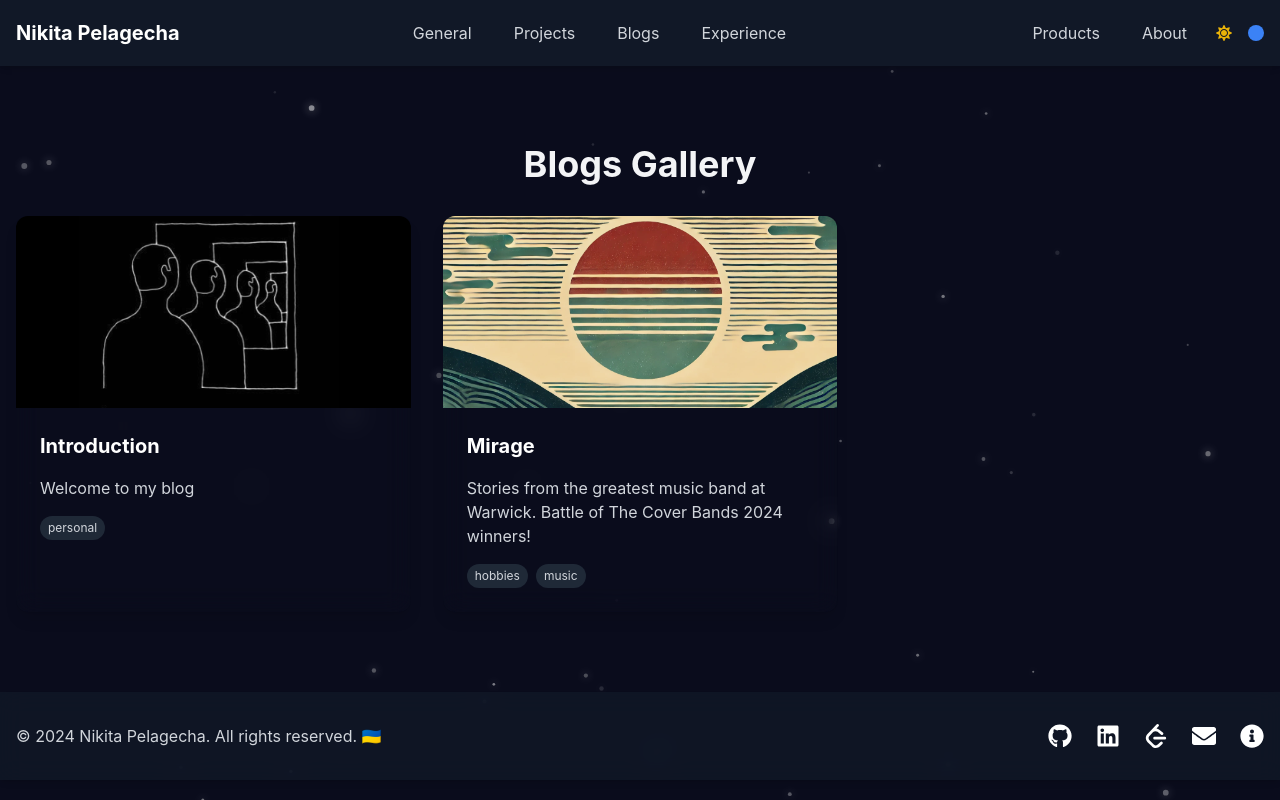
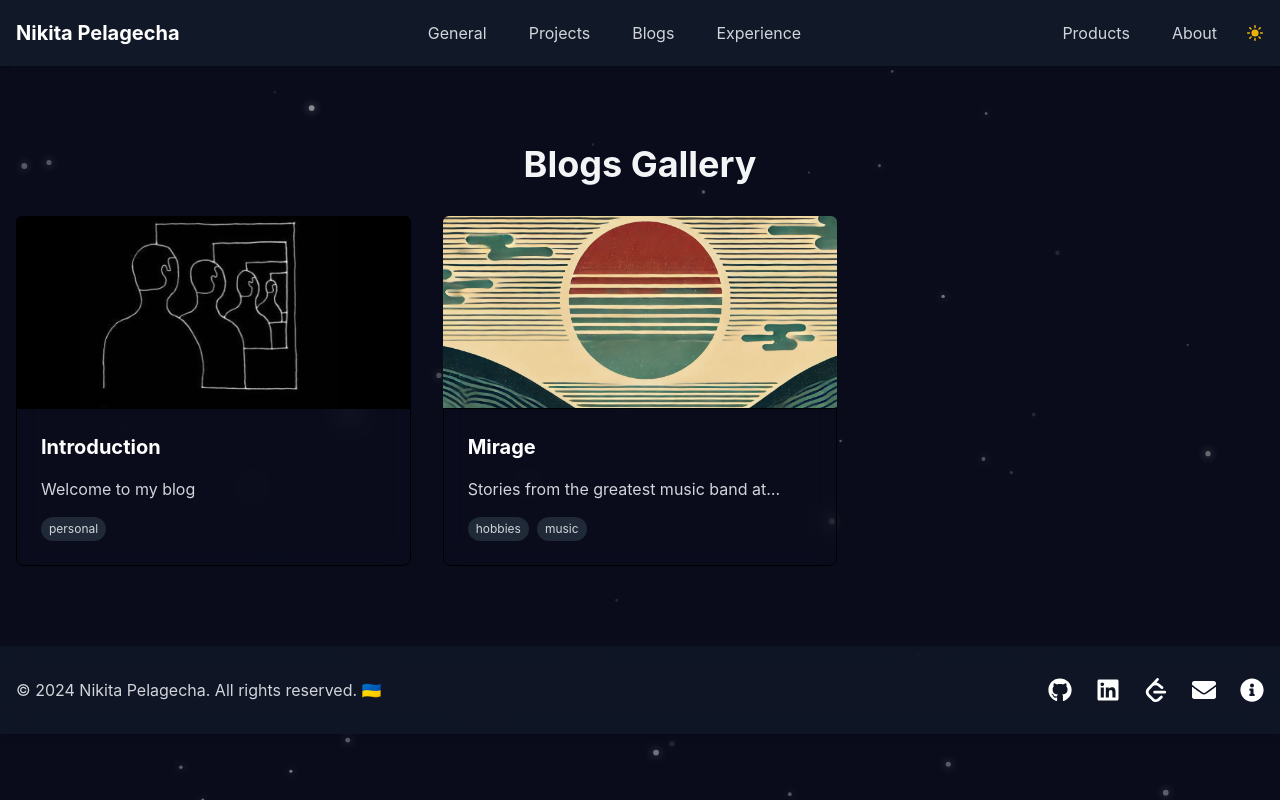
Before and after one commit to pelagecha/website, a Next.js app: page /pages/blogs in a window 1280 px wide. Built offline with nearby package versions, Linux system fonts and the light colour scheme.

Commit message:
changed the style, made less rounded, fixing small details

```diff
--- a/app/components/HomePage.tsx
+++ b/app/components/HomePage.tsx
@@ -154,12 +154,12 @@ const HomePage: React.FC = () => {
                     </section>
 
                     {/* Contact Section */}
-                    <section
+                    {/* <section
                         id="contact"
                         className="scroll-mt-0 px-0 md:px-0 relative"
                     >
                         <div className="absolute inset-0 bg-gradient-to-b from-purple-500/10 via-indigo-500/10 to-cyan-500/10 dark:from-purple-900/30 dark:via-indigo-900/30 dark:to-cyan-800/30 opacity-50"></div>
-                    </section>
+                    </section> */}
                 </div>
             </div>
         </ParallaxProvider>
--- a/app/components/InfoSection.tsx
+++ b/app/components/InfoSection.tsx
@@ -37,7 +37,7 @@ const InfoTile: React.FC<InfoTileProps> = ({
                         ? "bg-gray-800 text-white"
                         : "bg-white text-gray-800" // Changed from gradient to solid white
                 }
-                p-5 sm:p-6 rounded-xl ${
+                p-5 sm:p-6 rounded-lg ${
                     theme === "dark" ? "shadow-lg" : "shadow-md" // Use a lighter shadow in light mode
                 }
                 ${size === "large" ? "col-span-1 sm:col-span-2" : ""}
@@ -95,7 +95,7 @@ const InfoSection: React.FC = () => {
                 theme === "dark"
                     ? "bg-gray-900 bg-opacity-10 text-white" // Semi-transparent dark background
                     : "bg-transparent text-gray-800" // Fully transparent in light mode
-            } p-4 sm:p-8 md:p-12 rounded-3xl max-w-7xl w-full mx-auto backdrop-blur-sm transition-colors duration-500`}
+            } p-4 sm:p-8 md:p-12 rounded-xl max-w-7xl w-full mx-auto backdrop-blur-sm transition-colors duration-500`}
         >
             <div className="grid grid-cols-1 sm:grid-cols-2 md:grid-cols-3 lg:grid-cols-4 gap-4 sm:gap-6 md:gap-8">
                 {/* Profile Image */}
@@ -112,7 +112,7 @@ const InfoSection: React.FC = () => {
                                 objectFit: "cover",
                                 pointerEvents: "none",
                             }}
-                            className={`rounded-3xl border-4 ${
+                            className={`rounded-lg border-4 ${
                                 theme === "dark"
                                     ? "border-gray-700"
                                     : "border-black"
@@ -334,8 +334,8 @@ const InfoSection: React.FC = () => {
                                     size={28}
                                     className={`${
                                         theme === "dark"
-                                            ? "text-white hover:text-purple-400"
-                                            : "text-blue-700 hover:text-purple-500"
+                                            ? "text-blue-400 hover:text-blue-300"
+                                            : "text-blue-700 hover:text-blue-600"
                                     } transition-colors duration-300`}
                                 />
                             </a>
@@ -353,7 +353,7 @@ const InfoSection: React.FC = () => {
                                     className={`${
                                         theme === "dark"
                                             ? "text-white hover:text-purple-400"
-                                            : "text-blue-700 hover:text-purple-500"
+                                            : "text-blue-700 hover:text-blue-600"
                                     } transition-colors duration-300`}
                                 />
                             </a>
--- a/app/components/Navbar.tsx
+++ b/app/components/Navbar.tsx
@@ -8,6 +8,7 @@ import { useParticles } from "../context/ParticlesContext";
 import { motion } from "framer-motion";
 import { useRouter, usePathname } from "next/navigation"; // Updated import
 import Sidebar from "./Sidebar"; // Import the new Sidebar component
+import { IoSunny } from "react-icons/io5";
 
 const sections = ["General", "Projects", "Blogs", "Experience"];
 
@@ -105,7 +106,7 @@ const Navbar: React.FC = () => {
                         {sections.map((section) => (
                             <motion.button
                                 key={section}
-                                className={`px-3 py-1 rounded-full border ${
+                                className={`px-3 py-1 rounded-md border ${
                                     activeSection === section.toLowerCase()
                                         ? "bg-blue-500 text-white border-blue-500"
                                         : theme === "dark"
@@ -126,7 +127,7 @@ const Navbar: React.FC = () => {
                         {/* Products */}
                         <div className="hidden md:block">
                             <motion.button
-                                className={`px-3 py-1 rounded-full border ${
+                                className={`px-3 py-1 rounded-md border ${
                                     pathname === "/products" // Check if on the products page
                                         ? "bg-blue-500 text-white border-blue-500"
                                         : theme === "dark"
@@ -147,7 +148,7 @@ const Navbar: React.FC = () => {
                         {/* About Link */}
                         <div className="hidden md:block">
                             <motion.button
-                                className={`px-3 py-1 rounded-full border ${
+                                className={`px-3 py-1 rounded-md border ${
                                     pathname === "/about" // Check if on the products page
                                         ? "bg-blue-500 text-white border-blue-500"
                                         : theme === "dark"
@@ -166,6 +167,10 @@ const Navbar: React.FC = () => {
                             </motion.button>
                         </div>
 
+                        <div
+                            className="space-x-4"
+                            style={{ display: "flex", alignItems: "center" }}
+                        >
                             {/* Toggle Theme */}
                             <motion.button
                                 onClick={toggleTheme}
@@ -174,14 +179,14 @@ const Navbar: React.FC = () => {
                                 whileHover={{ scale: 1.2 }}
                             >
                                 {theme === "dark" ? (
-                                <FaSun className="text-yellow-500 hover:text-yellow-600" />
+                                    <IoSunny className="text-yellow-500 hover:text-yellow-600 text-lg" />
                                 ) : (
                                     <FaMoon className="text-gray-600 hover:text-gray-700" />
                                 )}
                             </motion.button>
 
                             {/* Toggle Particles */}
-                        <motion.button
+                            {/* <motion.button
                                 onClick={toggleParticles}
                                 aria-label="Toggle Particles"
                                 className="focus:outline-none"
@@ -194,7 +199,8 @@ const Navbar: React.FC = () => {
                                             : "bg-gray-400"
                                     } hover:bg-teal-400 w-4 h-4 rounded-full`}
                                 />
-                        </motion.button>
+                            </motion.button> */}
+                        </div>
 
                         {/* Mobile Menu Button */}
                         <button
--- a/app/components/StoryCard.tsx
+++ b/app/components/StoryCard.tsx
@@ -25,11 +25,11 @@ const StoryCard = ({
 }) => (
     <motion.div
         whileHover={{ scale: 1.03 }}
-        className="w-full bg-gray-100 dark:bg-transparent dark:backdrop-blur-md rounded-xl shadow-lg overflow-hidden"
+        className="w-full bg-gray-100 dark:bg-transparent dark:backdrop-blur-md rounded-lg"
     >
         <Link href={`${storyType}/${storyData.slug}`} passHref>
             <div className="cursor-pointer">
-                <div className="relative h-48 w-full">
+                <div className="relative h-48 w-full rounded-t-md overflow-hidden">
                     <Image
                         src={storyData.image}
                         alt={storyData.title}
@@ -39,31 +39,29 @@ const StoryCard = ({
                             pointerEvents: "none",
                             userSelect: "none",
                         }}
+                        draggable="false"
                         priority
                     />
                 </div>
-                <div className="p-6">
+                <div className="p-6 border border-black rounded-b-lg">
                     <div className="flex justify-between items-center mb-4">
                         <h3 className="text-xl font-bold text-gray-900 dark:text-white">
                             {storyData.title}
                         </h3>
-                        {/*
-                        {storyType === "blogs" && (
-                            <p className="text-sm text-gray-600 dark:text-gray-400">
-                                {storyData.date && `${storyData.date}`}
-                                {storyData.date && storyData.readTime && ` • `}
-                                {storyData.readTime && `${storyData.readTime}`}
-                                {storyData.readTime &&
-                                    storyData.wordCount &&
-                                    ` • `}
-                                {storyData.wordCount && storyData.wordCount}
-                            </p>
-                        )}
-                        */}
                     </div>
-                    <p className="text-gray-700 dark:text-gray-300 mb-4 line-clamp-3">
+                    <p
+                        className="text-gray-700 dark:text-gray-300 mb-4 line-clamp-1"
+                        style={{
+                            lineHeight: "1.5em",
+                            maxHeight: "3em",
+                            overflow: "hidden",
+                        }}
+                    >
                         {storyData.summary}
                     </p>
+
+                    {/* TAGS */}
+                    <div className="flex"></div>
                     <div className="flex flex-wrap gap-2">
                         {storyData.tags?.map((lib, i) => (
                             <span
--- a/app/pages/about/page.tsx
+++ b/app/pages/about/page.tsx
@@ -152,7 +152,7 @@ const AboutPage: React.FC = () => {
                         : "radial-gradient(circle, #EFF6FF, #DBEAFE 80%)",
             }}
         >
-            <div className="absolute inset-0 flex items-center justify-center">
+            {/* <div className="absolute inset-0 flex items-center justify-center">
                 {particlesEnabled && (
                     <motion.div
                         className="relative rounded-full"
@@ -213,7 +213,7 @@ const AboutPage: React.FC = () => {
                         ))}
                     </motion.div>
                 )}
-            </div>
+            </div> */}
 
             <main className="container mx-auto px-4 py-24 relative z-10 flex flex-col items-center">
                 <div className="inline-flex mb-6">
--- a/package.json
+++ b/package.json
@@ -16,7 +16,6 @@
         "react": "^18.3.1",
         "react-dom": "^18.3.1",
         "react-icons": "^5.3.0",
-        "react-markdown": "^9.0.1",
         "react-scroll-parallax": "^3.4.5",
         "react-swipeable": "^7.0.2",
         "react-tsparticles": "^2.12.2",
```
Lines whose indentation alone changed are shown as unchanged.
